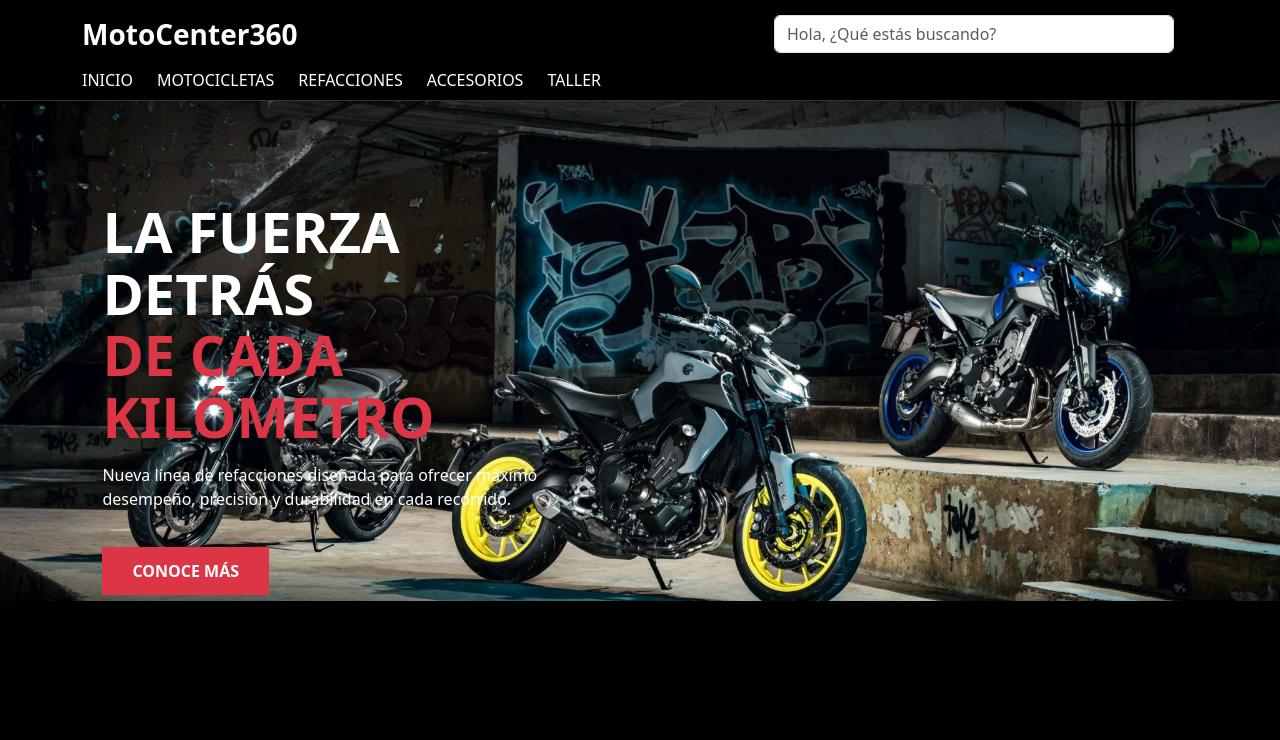
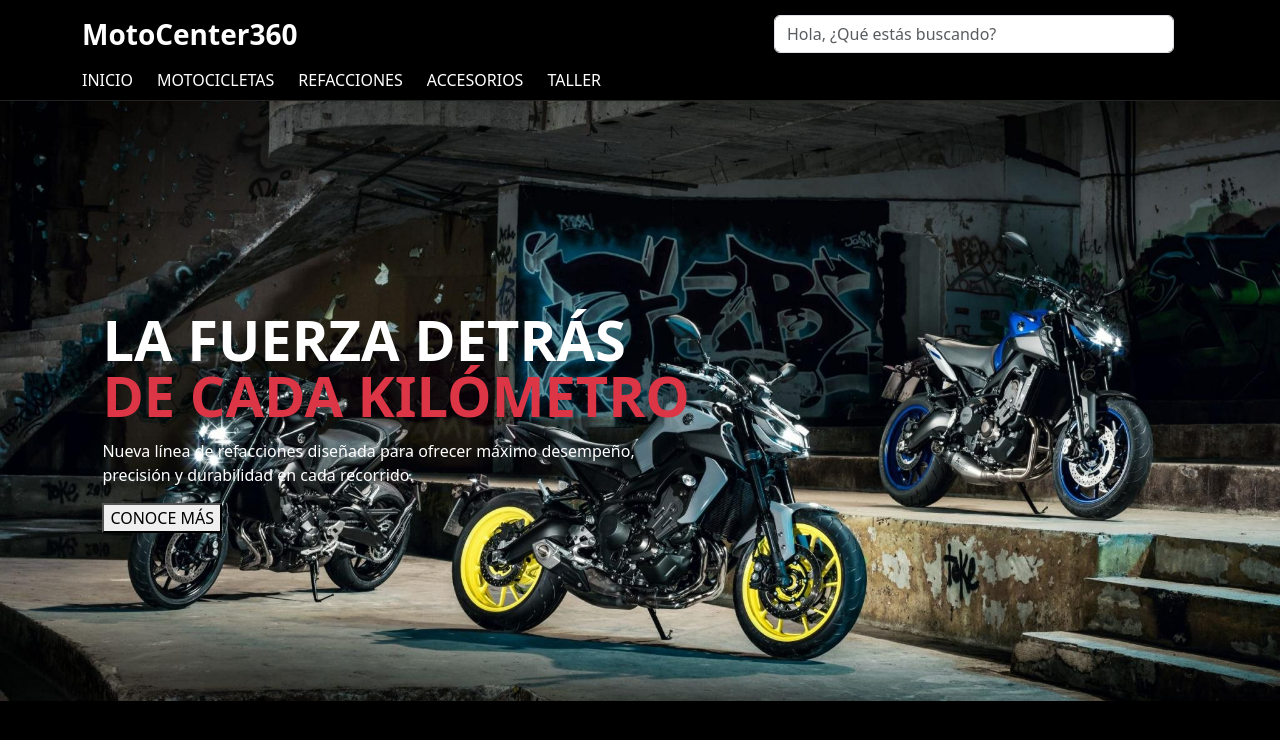
Before and after one commit to luisgonzalez-tech/MotoCenter360, a Flask app: page / in a window 1280 px wide. Shown: the top 740 px of the page. Run offline with Flask 3, Linux system fonts and the light colour scheme.

Commit message:
Update style.css

```diff
--- a/static/css/style.css
+++ b/static/css/style.css
@@ -1,4 +1,4 @@
-/* Forzar fondo negro en toda la página */
+/* Asegurar fondo negro absoluto */
 body {
     background-color: #000000 !important;
     color: #ffffff;
@@ -6,49 +6,49 @@
     padding: 0;
 }
 
-/* Barra de navegación negra */
+/* Navbar negro profesional */
 .navbar {
     background-color: #000000 !important;
-    border-bottom: 1px solid #333;
+    border-bottom: 1px solid #222;
 }
 
-/* Contenedor del banner */
+/* Banner a ancho completo */
 .hero-container {
     position: relative;
     width: 100%;
-    height: 500px; /* Altura fija para que no se deforme */
-    overflow: hidden;
+    height: 600px;
 }
 
 .hero-image {
     width: 100%;
     height: 100%;
-    object-fit: cover; /* Mantiene la proporción de la foto */
+    object-fit: cover;
 }
 
-/* Texto sobre la imagen (alineado a la izquierda) */
+/* Estilo exacto del texto de la imagen */
 .hero-text-overlay {
     position: absolute;
-    top: 20%;
+    top: 35%;
     left: 8%;
+    max-width: 600px;
     color: #ffffff;
-    max-width: 500px;
 }
 
 .hero-text-overlay h1 {
     font-size: 3.5rem;
-    font-weight: 900;
-    line-height: 1.1;
+    font-weight: 800;
+    line-height: 1;
     text-transform: uppercase;
 }
 
 .text-danger { color: #dc3545 !important; }
 
-.btn-custom {
+.btn-red {
     background-color: #dc3545;
     color: white;
-    padding: 12px 30px;
+    padding: 10px 30px;
     border: none;
     font-weight: bold;
+    text-transform: uppercase;
     margin-top: 20px;
 }
```
